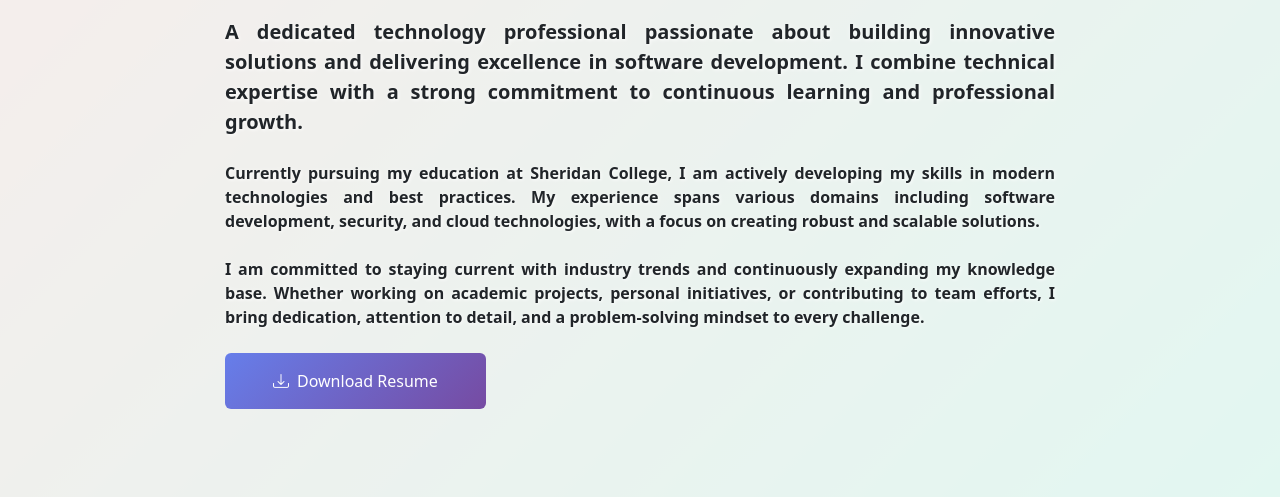
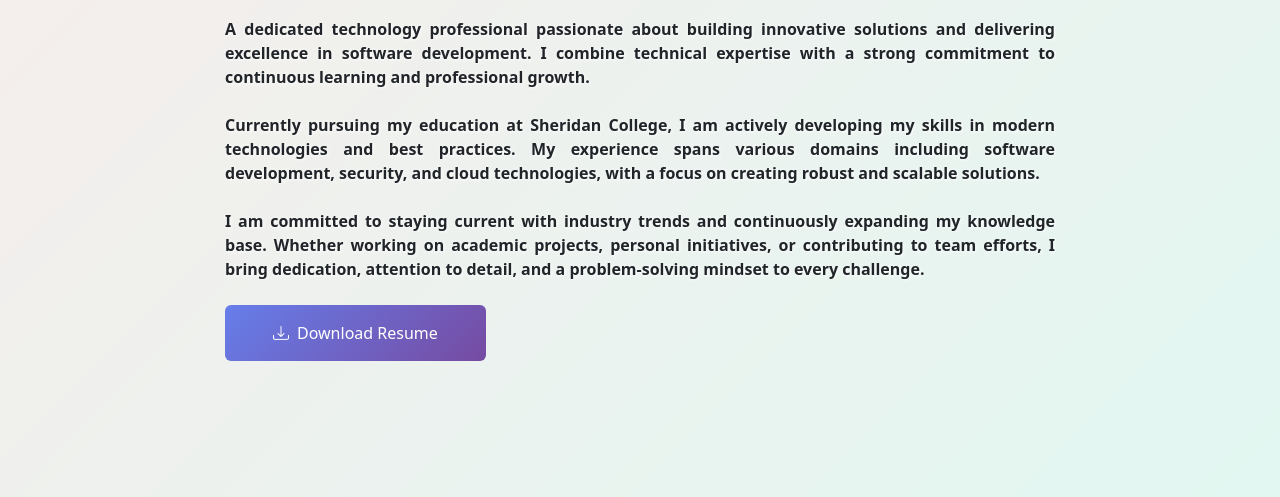
Before and after one commit to addithyaprasad/Portfolio, a plain HTML site: page index.html in a window 1280 px wide. Shown: the part 300-797 px from the top of the page. Drawn offline with nearby package versions, Linux system fonts and the light colour scheme.

Commit message:
Resolve merge conflict and standardize paragraph font sizes

```diff
--- a/index.html
+++ b/index.html
@@ -252,7 +252,7 @@
                             <h1 class="display-3 fw-bold mb-4 text-dark" style="text-shadow: 2px 2px 4px rgba(255,255,255,0.8), 0 0 10px rgba(255,255,255,0.5);">
                                 Hi, I'm <span class="gradient-text" style="text-shadow: none;">Addithya Prasad</span>
                             </h1>
-                            <p class="lead mb-4 text-dark fw-bold text-justify" style="text-shadow: 1px 1px 3px rgba(255,255,255,0.8), 0 0 8px rgba(255,255,255,0.4);">
+                            <p class="mb-4 text-dark fw-bold text-justify" style="text-shadow: 1px 1px 3px rgba(255,255,255,0.8), 0 0 8px rgba(255,255,255,0.4);">
                                 A dedicated technology professional passionate about building innovative solutions
                                 and delivering excellence in software development. I combine technical expertise
                                 with a strong commitment to continuous learning and professional growth.
```
